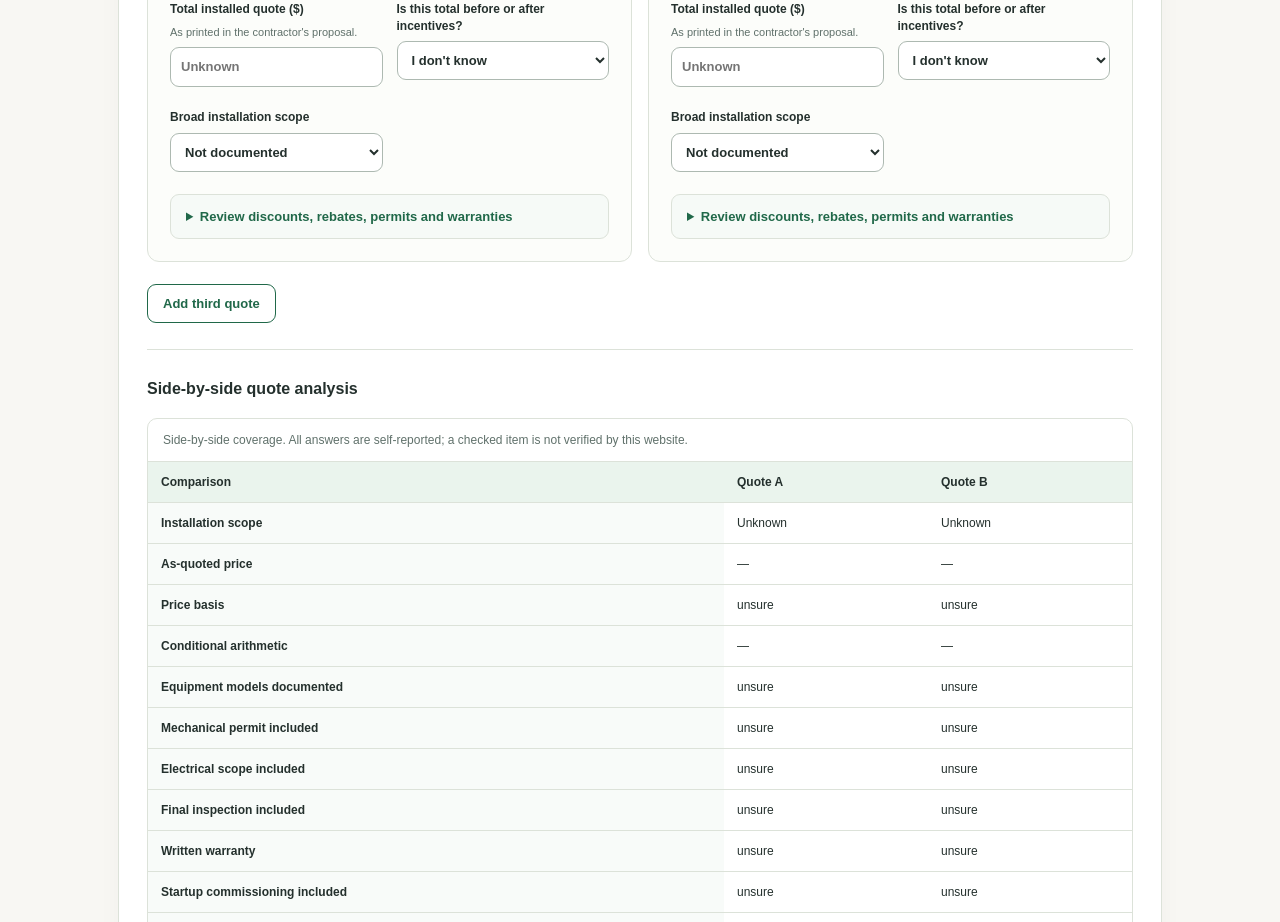
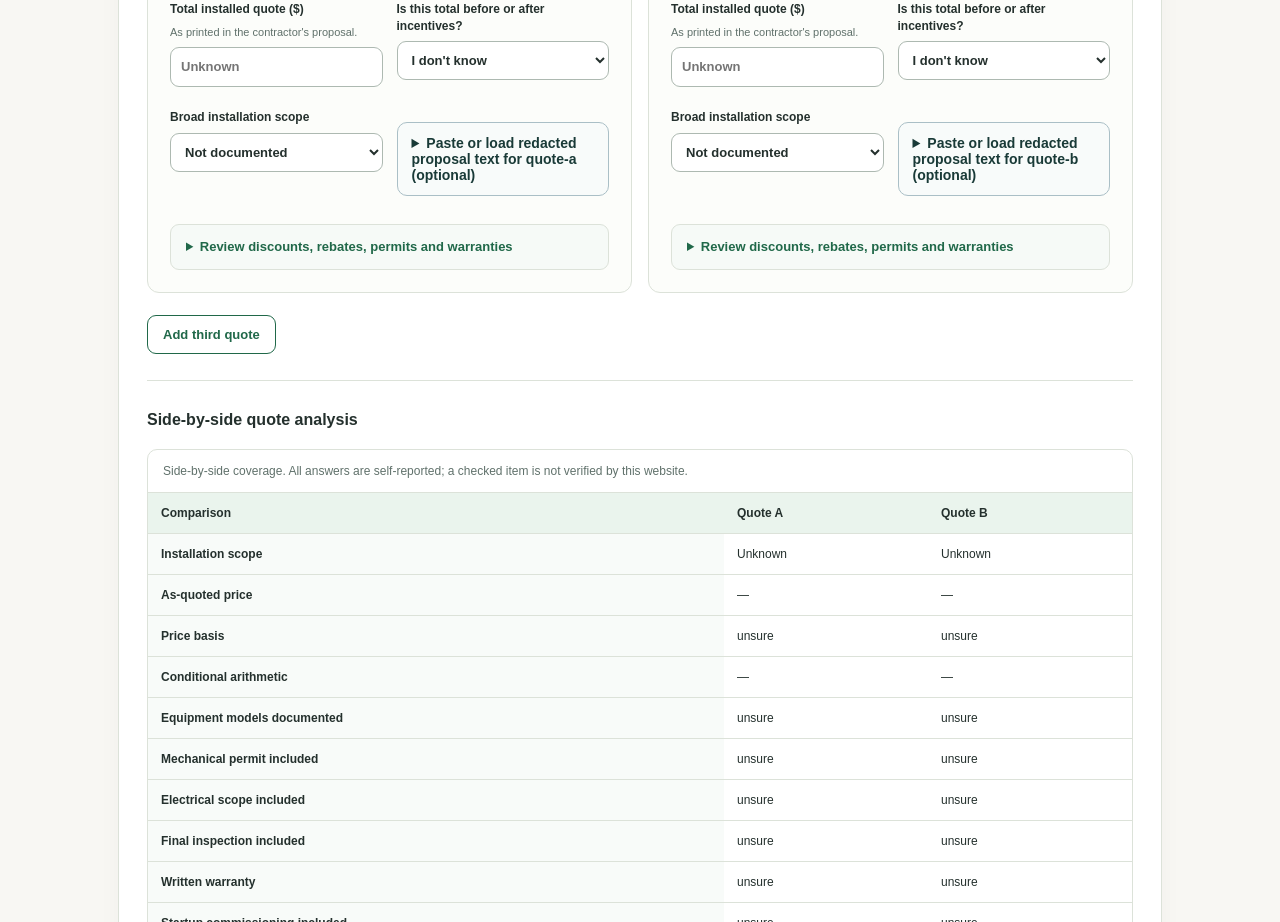
Before and after one commit to mitchmeabe/home-improvement, a Next.js app: page / in a window 1280 px wide. Shown: the part 2300-3222 px from the top of the page. Built offline with nearby package versions, Linux system fonts and the light colour scheme.

Commit message:
Render private proposal review inside Oregon quote cards

```diff
--- a/src/components/heat-pump-quote-comparison.tsx
+++ b/src/components/heat-pump-quote-comparison.tsx
@@ -67,6 +67,8 @@ export function HeatPumpQuoteComparison({location,property,hspf2,seer2}:{
         <option value="ductless">Ductless mini-splits</option><option value="mixed">Mixed ducted and ductless</option>
        </select>
       </label>
+       <ProposalTextImporter quoteLabel={"quote-"+q.id} allowedKeys={["price","scope"]}
+         onApply={patch=>applyImported(q.id,patch)}/>
       <details className="hp-q-advanced">
        <summary>Review discounts, rebates, permits and warranties</summary>
        <div className="hp-q-fields">
```
